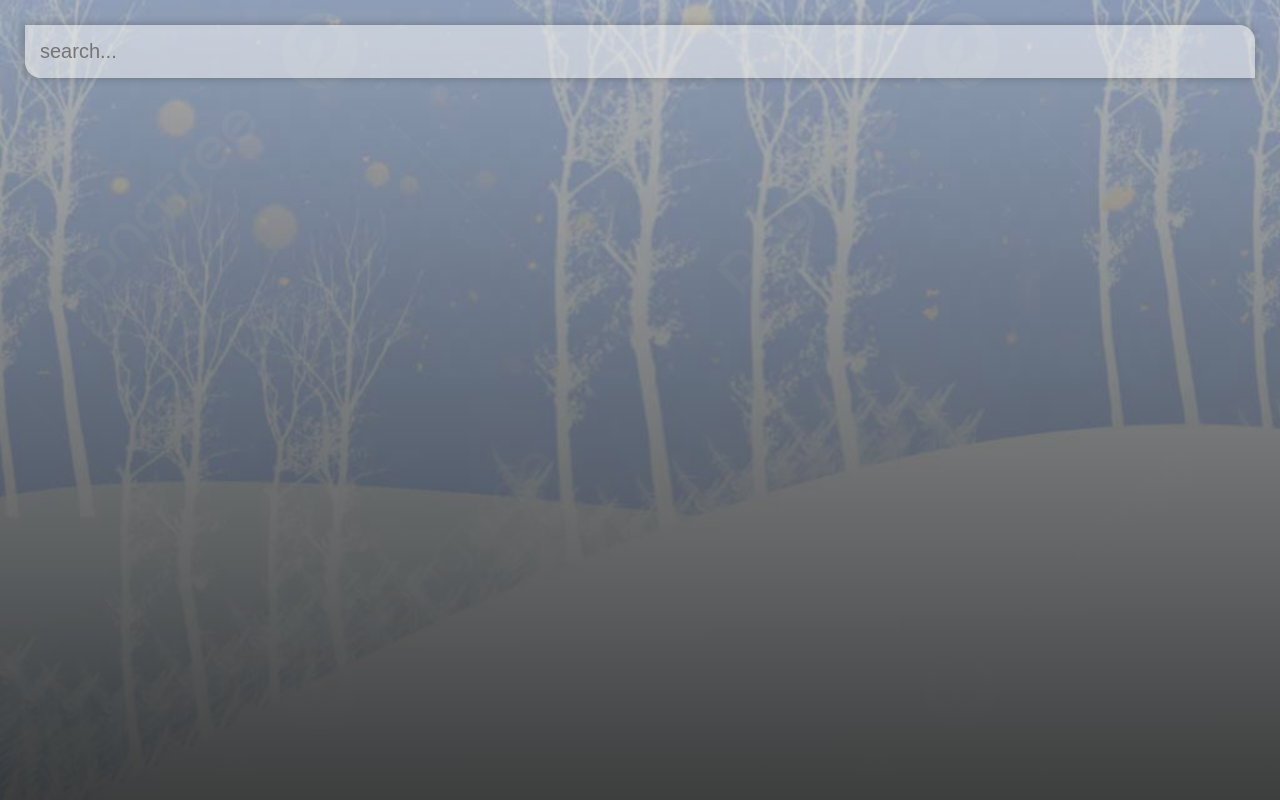
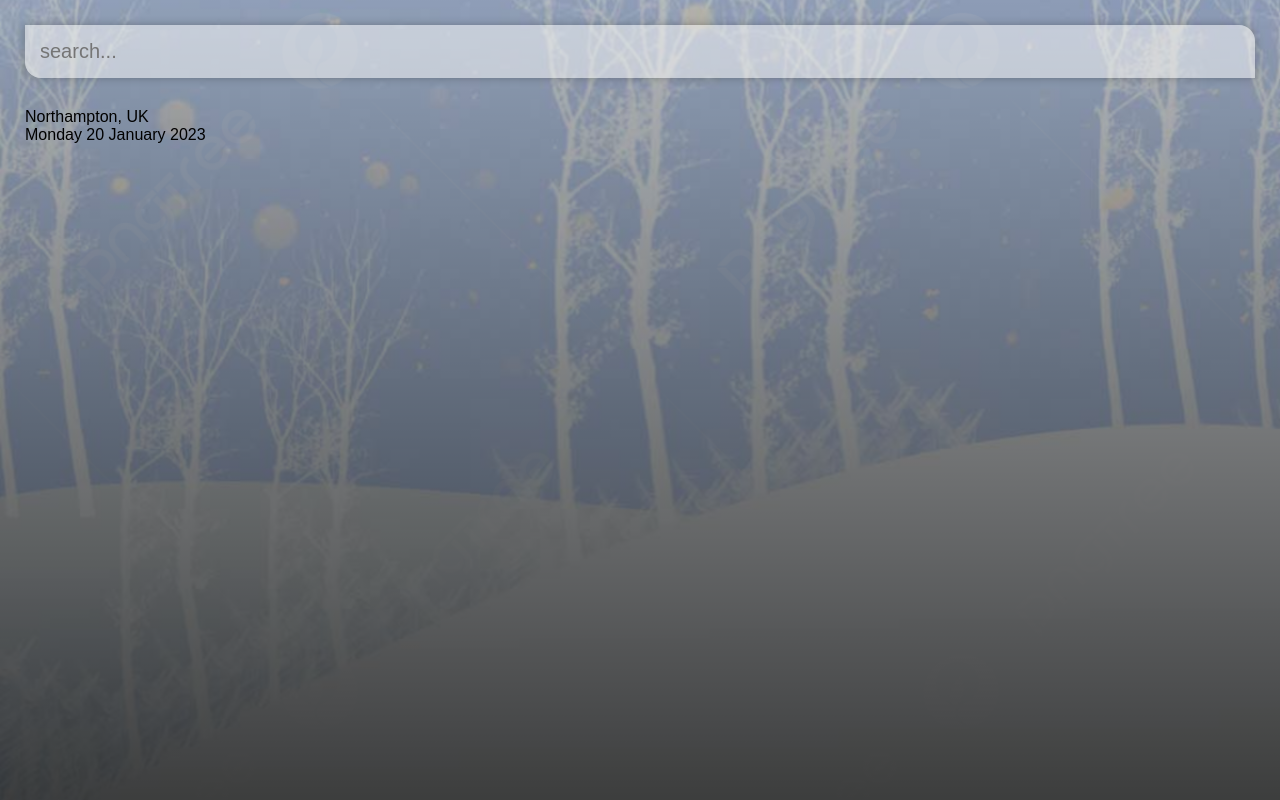
Before and after one commit to qwasem/vue-weather, a Vue app: page / in a window 1280 px wide. Built offline with nearby package versions, Linux system fonts and the light colour scheme.

Commit message:
make location box

```diff
--- a/src/App.vue
+++ b/src/App.vue
@@ -3,6 +3,12 @@
     <main>
       <div class="search-box">
         <input type="text" class="search-bar" placeholder="search..." />
+      </div>
+      <div class="weather-wrap">
+        <div class="location-box">
+          <div class="location">Northampton, UK</div>
+          <div class="date">Monday 20 January 2023</div>
+        </div>
       </div>
     </main>
   </div>
```
